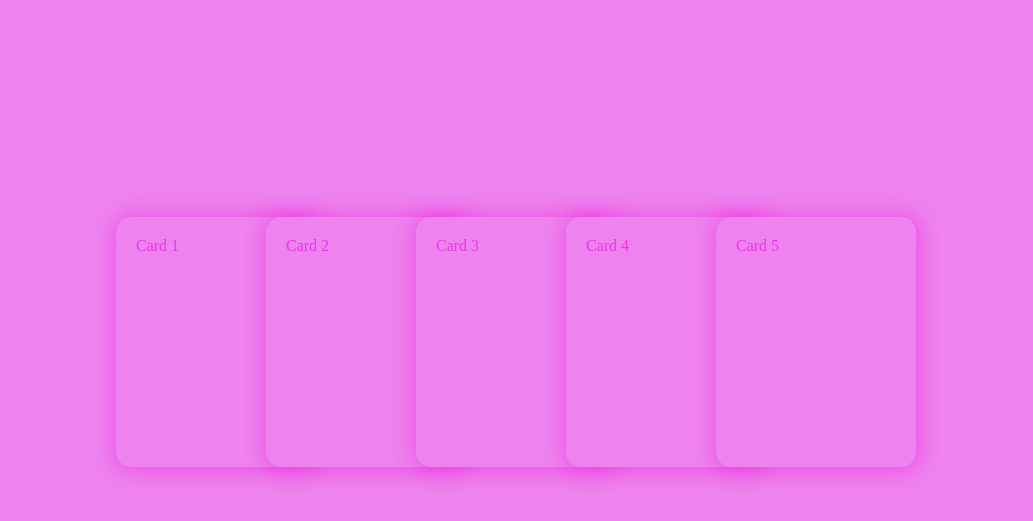
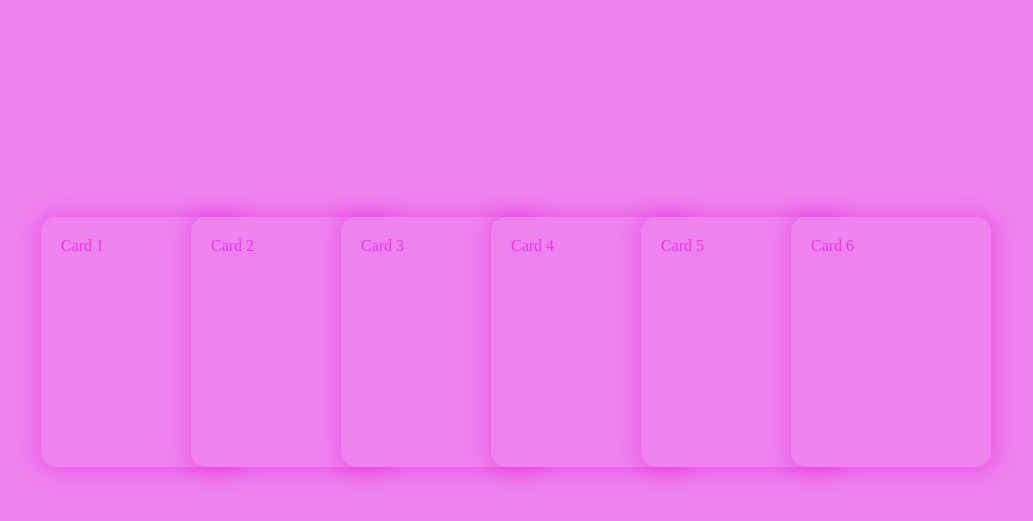
Before and after one commit to MuizAyomide/Card-Carousel, a plain HTML site: page index.html in a window 1280 px wide. Shown: the part 95-616 px from the top of the page, without its empty margins (124-1157 px from the left). Drawn offline with Linux system fonts and the light colour scheme.

Commit message:
Update index.html

```diff
--- a/index.html
+++ b/index.html
@@ -15,6 +15,7 @@
         <div class="box">Card 3</div>
         <div class="box">Card 4</div>
         <div class="box">Card 5</div>
+        <div class="box">Card 6</div>
     </div>
     </div>
 </body>
```
